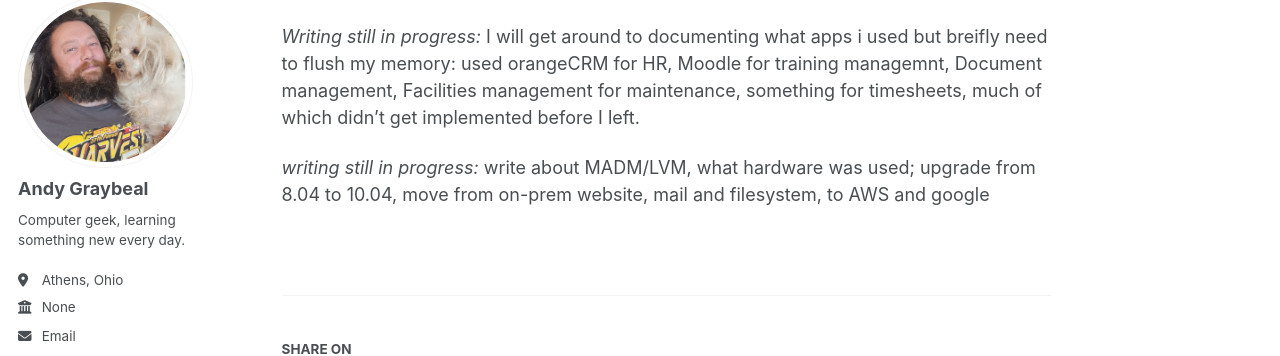
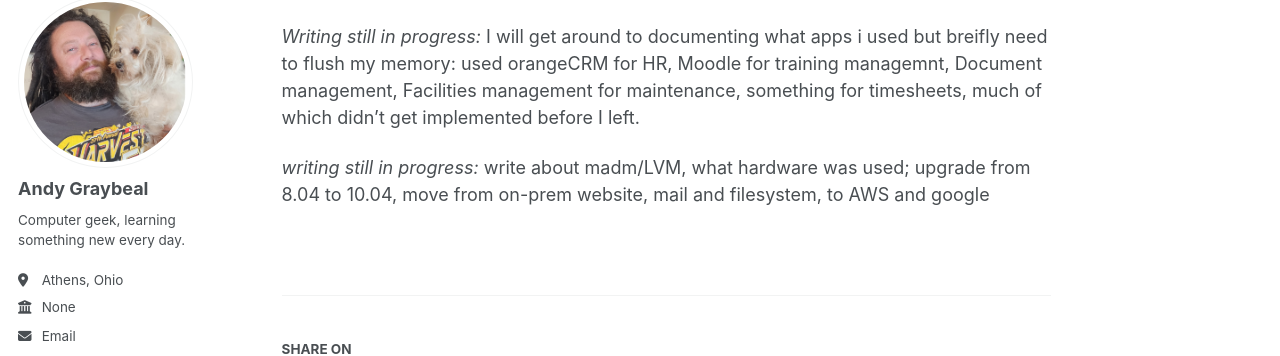
Before and after one commit to andy-graybeal/andy-graybeal.github.io, a Jekyll site: the page built from _portfolio/open_source_coop.md, in a window 1280 px wide and 900 px high, scrolled down 1711 px. Shown: the part 103-459 px from the top of the window. Built offline with Jekyll 4.4.1, drawn with Linux system fonts in a browser that asks for light colours; a script that is not in the unit is left out.

```diff
--- a/_portfolio/open_source_coop.md
+++ b/_portfolio/open_source_coop.md
@@ -24,4 +24,4 @@ I also deployed and managed GNU Mailman mailing list systems to support structur
 
 *Writing still in progress:*  I will get around to documenting what apps i used but breifly need to flush my memory: used orangeCRM for HR, Moodle for training managemnt, Document management, Facilities management for maintenance, something for timesheets, much of which didn't get implemented before I left.
 
-*writing still in progress:* write about MADM/LVM, what hardware was used; upgrade from 8.04 to 10.04, move from on-prem website, mail and filesystem, to AWS and google
+*writing still in progress:* write about madm/LVM, what hardware was used; upgrade from 8.04 to 10.04, move from on-prem website, mail and filesystem, to AWS and google
```
